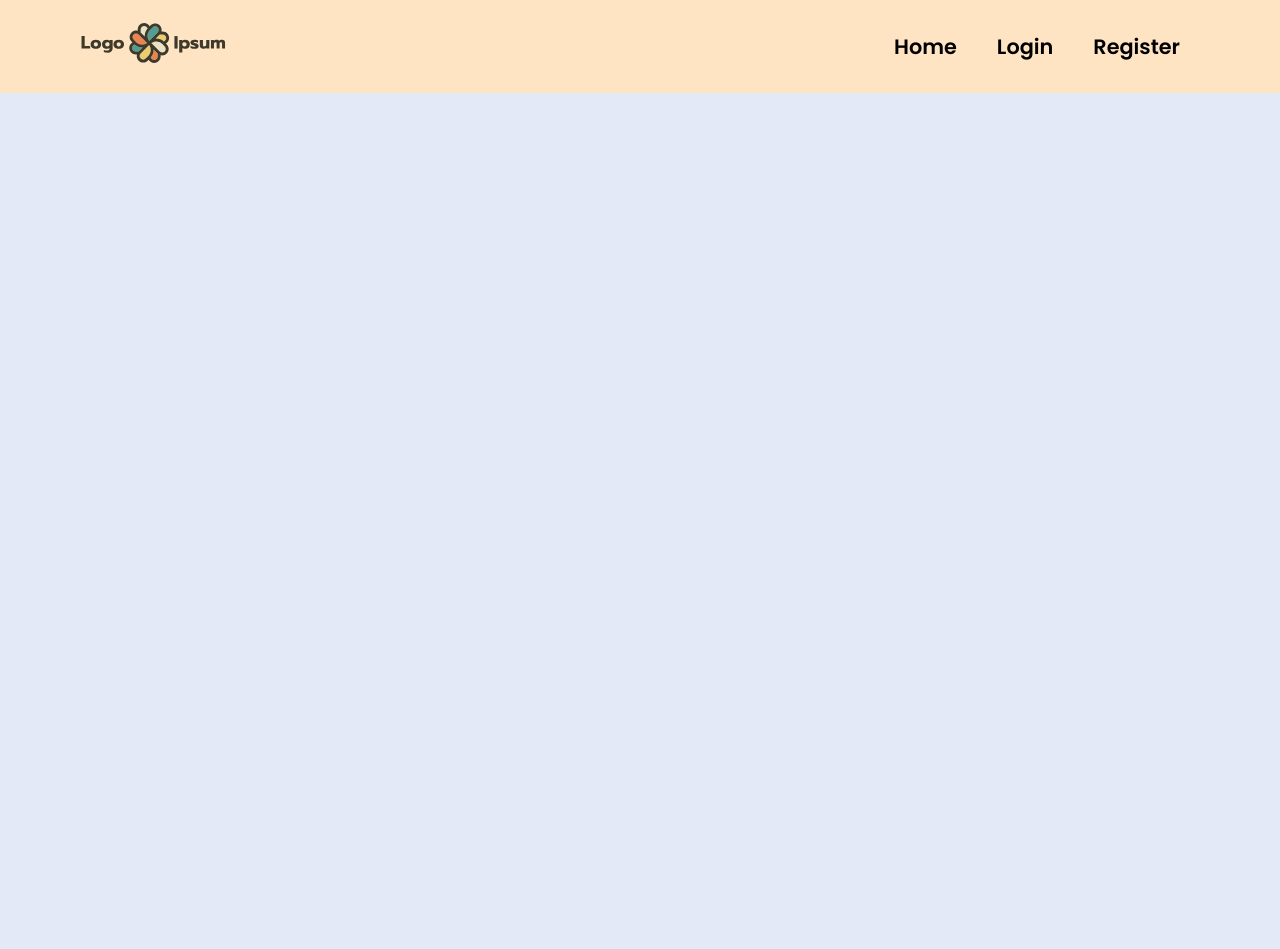
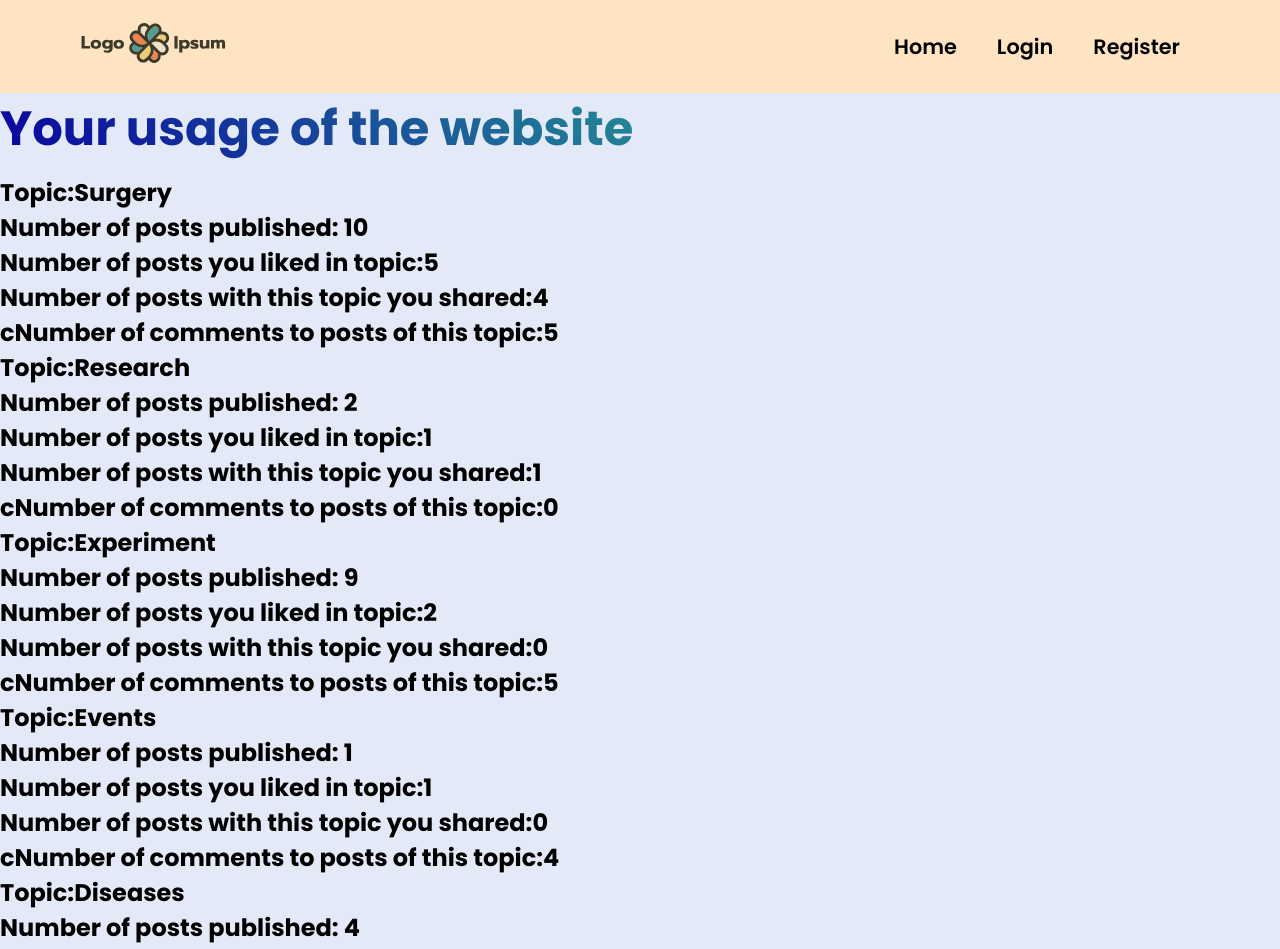
Before and after one commit to Bolimul/Project-Management, a React (Create React App) app in the folder website-react/: page /statisticalInfo in a window 1280 px wide. Before the commit this address had no page. Shown: the top 949 px of the page. Before the commit the page ends 800 px from the top, so only its background shows below. Built offline with nearby package versions, Linux system fonts and the light colour scheme.

Commit message:
statistical Information of user + path

```diff
--- a/website-react/src/App.js
+++ b/website-react/src/App.js
@@ -3,7 +3,8 @@ import Navbar from "./Navbar";
 import Home from "./Home";
 import Login from "./Login";
 import Register from "./Register";
-import PersonalAreaPostsSaved from "./PersonalAreaPostsSaved"
+import PersonalAreaPostsSaved from "./PersonalAreaPostsSaved";
+import StatisticalInfo from "./statisticalInfo";
 
 import "./Styles.css";
 import {BrowserRouter, Routes, Route} from "react-router-dom";
@@ -18,6 +19,7 @@ export default function App() {
           <Route path="/login" element={<Login />} />
           <Route path="/register" element={<Register />}/>
           <Route path="/savedPosts" element={<PersonalAreaPostsSaved />}/>
+          <Route path="/statisticalInfo" element={<StatisticalInfo />}/>
         </Routes>
       </BrowserRouter>
     </div>
--- /dev/null
+++ b/website-react/src/statisticalInfo.js
@@ -0,0 +1,86 @@
+
+
+const data_surgery = [
+
+        "Topic:Surgery",
+        "Number of posts published: 10",
+        "Number of posts you liked in topic:5",
+        "Number of posts with this topic you shared:4",
+        "cNumber of comments to posts of this topic:5"
+];
+
+const data_research = [
+
+    "Topic:Research",
+    "Number of posts published: 2",
+    "Number of posts you liked in topic:1",
+    "Number of posts with this topic you shared:1",
+    "cNumber of comments to posts of this topic:0"
+];
+
+const data_experiment = [
+
+    "Topic:Experiment",
+    "Number of posts published: 9",
+    "Number of posts you liked in topic:2",
+    "Number of posts with this topic you shared:0",
+    "cNumber of comments to posts of this topic:5"
+];
+
+const data_events = [
+
+    "Topic:Events",
+    "Number of posts published: 1",
+    "Number of posts you liked in topic:1",
+    "Number of posts with this topic you shared:0",
+    "cNumber of comments to posts of this topic:4"
+];
+
+
+const data_diseases = [
+
+    "Topic:Diseases",
+    "Number of posts published: 4",
+    "Number of posts you liked in topic:10",
+    "Number of posts with this topic you shared:2",
+    "cNumber of comments to posts of this topic:10"
+];
+
+
+function StatisticalInfo(){
+    return(
+            <div className="Info">
+                <div>
+                <h1>Your usage of the website</h1>
+                <h2>{data_surgery[0]}</h2>
+                <h2>{data_surgery[1]}</h2>
+                <h2>{data_surgery[2]}</h2>
+                <h2>{data_surgery[3]}</h2>
+                <h2>{data_surgery[4]}</h2>
+                <h2>{data_research[0]}</h2>
+                <h2>{data_research[1]}</h2>
+                <h2>{data_research[2]}</h2>
+                <h2>{data_research[3]}</h2>
+                <h2>{data_research[4]}</h2>
+                <h2>{data_experiment[0]}</h2>
+                <h2>{data_experiment[1]}</h2>
+                <h2>{data_experiment[2]}</h2>
+                <h2>{data_experiment[3]}</h2>
+                <h2>{data_experiment[4]}</h2>
+                <h2>{data_events[0]}</h2>
+                <h2>{data_events[1]}</h2>
+                <h2>{data_events[2]}</h2>
+                <h2>{data_events[3]}</h2>
+                <h2>{data_events[4]}</h2>
+                <h2>{data_diseases[0]}</h2>
+                <h2>{data_diseases[1]}</h2>
+                <h2>{data_diseases[2]}</h2>
+                <h2>{data_diseases[3]}</h2>
+                <h2>{data_diseases[4]}</h2>
+                </div>
+
+            </div>
+    )
+}
+
+export default StatisticalInfo;
```
